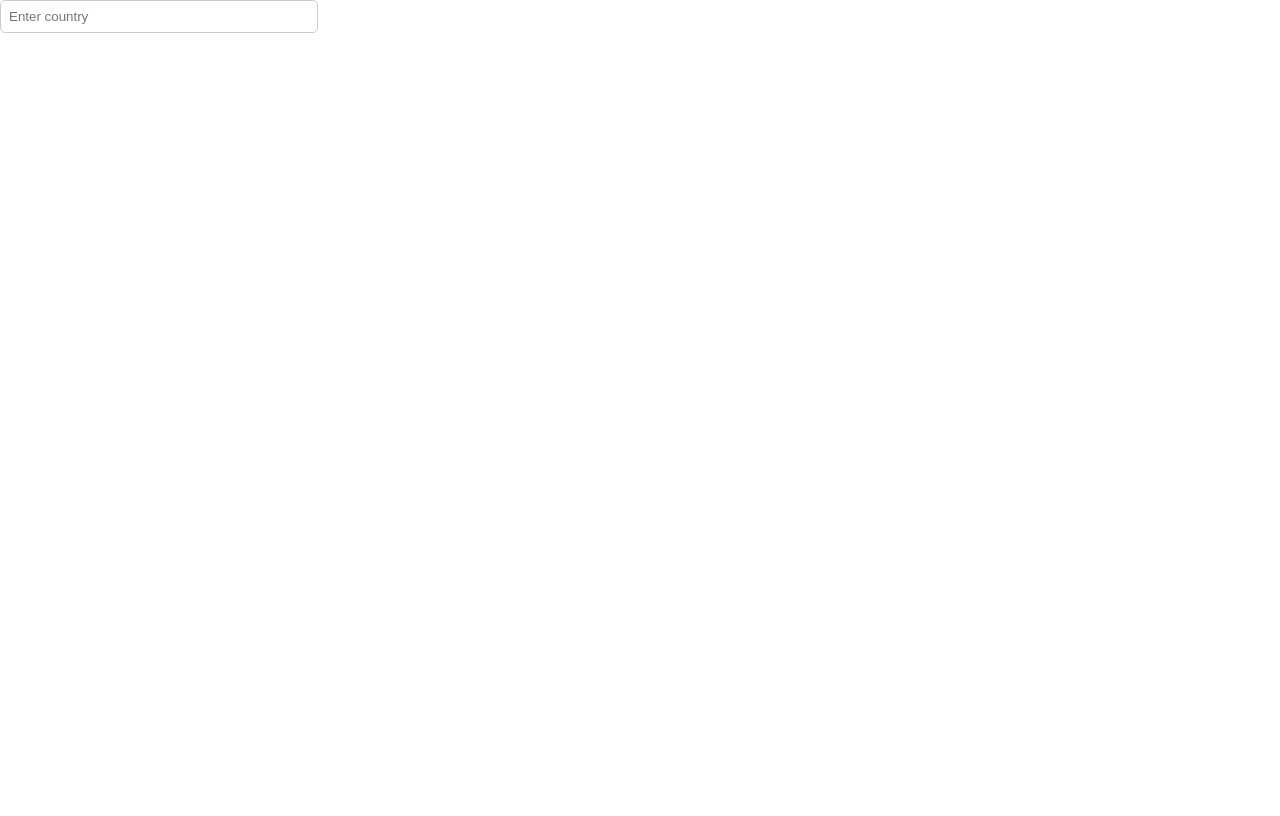
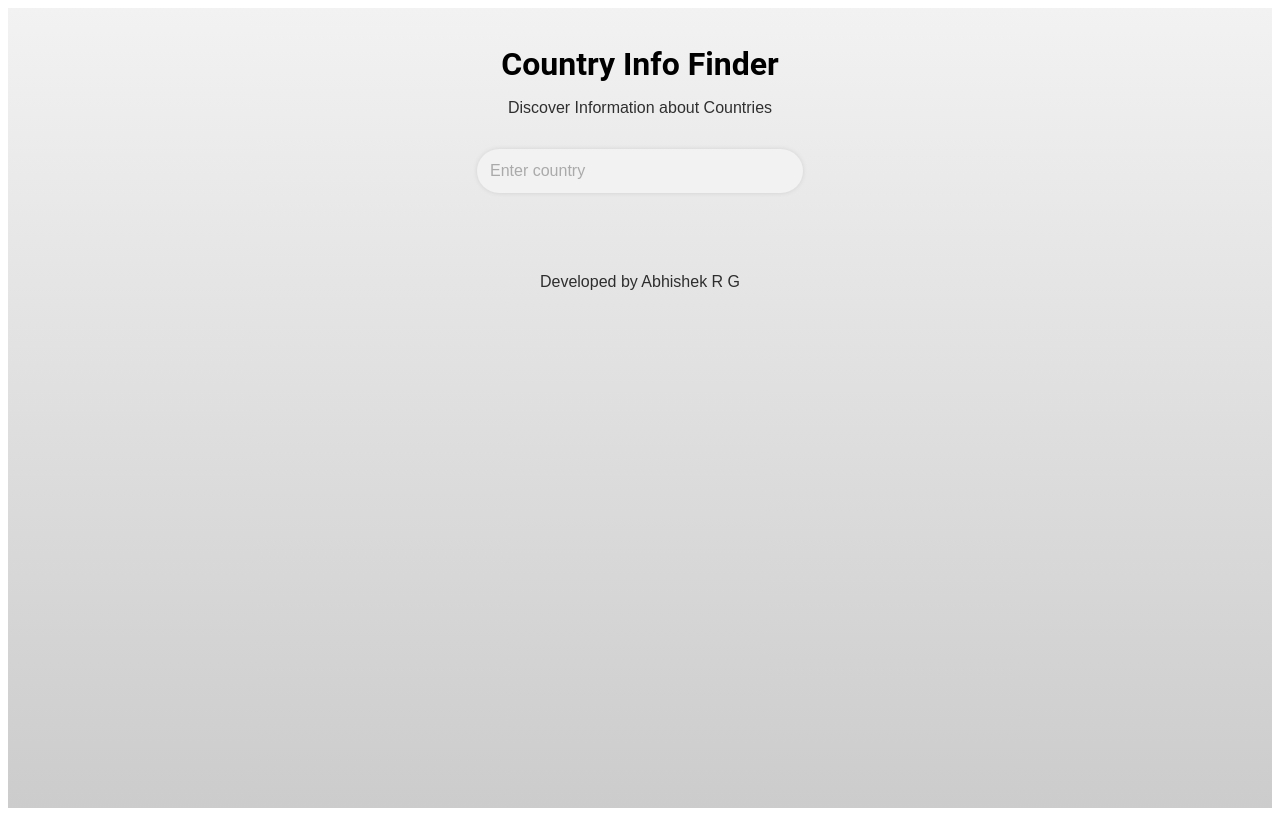
Before and after one commit to Abhi-RG/CountryReactDemo, a React (Vite) app: page / in a window 1280 px wide. Built offline with nearby package versions, Linux system fonts and the light colour scheme.

Commit message:
initial app

```diff
--- a/src/App.css
+++ b/src/App.css
@@ -1,42 +1,10 @@
-/* #root {
-  max-width: 1280px;
-  margin: 0 auto;
-  padding: 2rem;
+.App {
   text-align: center;
+  margin: 0;
+  padding: 0;
+  min-height: 100vh; /* Set a minimum height to fill the entire viewport */
+  background: linear-gradient(to bottom, #f2f2f2, #ccc); /* Gradient background */
+  display: flex;
+  flex-direction: column;
+  align-items: center;
 }
-
-.logo {
-  height: 6em;
-  padding: 1.5em;
-  will-change: filter;
-  transition: filter 300ms;
-}
-.logo:hover {
-  filter: drop-shadow(0 0 2em #646cffaa);
-}
-.logo.react:hover {
-  filter: drop-shadow(0 0 2em #61dafbaa);
-}
-
-@keyframes logo-spin {
-  from {
-    transform: rotate(0deg);
-  }
-  to {
-    transform: rotate(360deg);
-  }
-}
-
-@media (prefers-reduced-motion: no-preference) {
-  a:nth-of-type(2) .logo {
-    animation: logo-spin infinite 20s linear;
-  }
-}
-
-.card {
-  padding: 2em;
-}
-
-.read-the-docs {
-  color: #888;
-} */
--- a/src/App.jsx
+++ b/src/App.jsx
@@ -2,14 +2,18 @@ import './App.css';
 import Search from './component/search/Search';
 import Card from './component/card/Card';
 import { useState } from 'react';
+import Header from './component/header/Header';
+import Footer from './component/footer/footer';
 
 function App() {
   const [searchQuery, setSearchQuery] = useState('');
 
   return (
     <div className='App'>
+      <Header/>
       <Search searchQuery={searchQuery} setSearchQuery={setSearchQuery} />
       <Card searchQuery={searchQuery} />
+      <Footer/>
     </div>
   );
 }
--- a/src/component/card/Card.css
+++ b/src/component/card/Card.css
@@ -2,7 +2,7 @@
   display: flex;
   flex-wrap: wrap;
   justify-content: space-between;
-  max-width: 900px; /* Set a maximum width for the cards */
+  max-width: 100%; /* Set a maximum width for the cards */
   margin-top: 2rem;
 }
 
@@ -26,16 +26,28 @@
   margin: 0.5rem;
   font-weight: bold;
   font-size: medium;
-  font-family: Arial, Helvetica, sans-serif;
+  font-family: "Roboto", sans-serif;
 }
 .card-image {
-  max-width: 100%;
-  height: auto;
-  margin: 0 auto;
+  width: 100%;
+  max-height: 150px;
+  object-fit: cover;
+  border-top-left-radius: 10px;
+  border-top-right-radius: 10px;
 }
 
 .card-text {
   margin: 0.5rem;
-  font-family: Arial, Helvetica, sans-serif;
-  font-weight: 500;
+  opacity: 0.8;
+  font-family: "Arial", sans-serif;
+  font-size: medium;
 }
+.card-image-container {
+  text-align: center;
+  background-color: var(--card-bg-color);
+}
+
+.card-content {
+  padding: 1rem;
+  text-align: left; /* Left-align the content */
+}
--- a/src/component/card/Card.jsx
+++ b/src/component/card/Card.jsx
@@ -1,5 +1,5 @@
-import { useEffect, useState } from 'react';
-import './Card.css';
+import { useEffect, useState } from "react";
+import "./Card.css";
 const Card = ({ searchQuery }) => {
   const [country, setCountryData] = useState([]);
 
@@ -9,7 +9,7 @@ const Card = ({ searchQuery }) => {
 
   const onInIt = () => {
     if (searchQuery.length) {
-      fetch('https://restcountries.com/v3.1/name/' + searchQuery)
+      fetch("https://restcountries.com/v3.1/name/" + searchQuery)
         .then((response) => {
           return response.json();
         })
@@ -23,27 +23,36 @@ const Card = ({ searchQuery }) => {
     }
   };
 
-  console.log(country, 'country');
   return (
     <div className="card-container">
       {country?.map((country, index) => (
-        <div className='card' key={index}>
+        <div className="card" key={index}>
+          <div className="card-image-container">
             <img
               className="card-image"
               src={country.flags.png}
               alt="Flag"
-            style={{ width: '100px', height: 'auto' }}
+              style={{ width: "100px", height: "auto" }}
             />
+          </div>
+          <div className="card-content">
             <p className="card-title">Country Name: {country.name.common}</p>
             <p className="card-title">Capital: {country.capital}</p>
             <p className="card-text">Area: {country.area} square kilometers</p>
             <p className="card-text">Population: {country.population}</p>
-          {/* <p className="card-text">
-            Currency: {Object.keys(country.currencies).join(', ')}
-          </p> */}
-          {/* <p className="card-text">
-            Language: {Object.values(country.languages).join(', ')}
-          </p>  */}
+            <p className="card-text">
+              Currency:{" "}
+              {country?.currencies
+                ? Object.keys(country?.currencies)?.join(", ")
+                : "NA"}
+            </p>
+            <p className="card-text">
+              Language:{" "}
+              {country?.languages
+                ? Object.values(country?.languages)?.join(", ")
+                : "NA"}
+            </p>
+          </div>
         </div>
       ))}
     </div>
--- a/src/component/header/Header.css
+++ b/src/component/header/Header.css
@@ -0,0 +1,17 @@
+.header {
+  /* background: linear-gradient(to right, #3498db, #e74c3c); Gradient background */
+  padding: 1rem 0;
+  text-align: center;
+}
+
+.header-title {
+  font-size: 2rem;
+  margin-bottom: 0.5rem;
+  font-family: 'Roboto', sans-serif;
+}
+
+.header-subtitle {
+  font-size: 1rem;
+  opacity: 0.8;
+  font-family: 'Arial', sans-serif;
+}
--- a/src/component/header/Header.jsx
+++ b/src/component/header/Header.jsx
@@ -1,8 +1,10 @@
+import './Header.css'
 const Header = () => {
   return (
-    <div className="header">
-      <button>Home</button>
-    </div>
+    <header className="header">
+      <h1 className="header-title">Country Info Finder</h1>
+      <p className="header-subtitle">Discover Information about Countries</p>
+    </header>
   );
 };
 export default Header;
--- a/src/component/search/Search.css
+++ b/src/component/search/Search.css
@@ -1,4 +1,4 @@
-
+/*
 .search-bar {
   margin-bottom: 1rem;
   display: flex;
@@ -11,4 +11,32 @@
   width: 300px;
   border: 1px solid #ccc;
   border-radius: 5px;
+} */
+.search-bar {
+  margin-bottom: 2rem;
+  display: flex;
+  justify-content: center;
+  align-items: center;
 }
+
+.search-bar input {
+  padding: 0.8rem;
+  width: 300px;
+  border: none;
+  border-radius: 25px;
+  background-color: #f2f2f2;
+  box-shadow: 0px 0px 5px rgba(0, 0, 0, 0.1);
+  outline: none;
+  font-size: 1rem;
+  transition: box-shadow 0.2s ease-in-out;
+    font-family: 'Arial', sans-serif;
+
+}
+
+.search-bar input::placeholder {
+  color: #aaa;
+}
+
+.search-bar input:focus {
+  box-shadow: 0px 0px 10px rgba(0, 0, 0, 0.2);
+}
--- a/src/component/search/Search.jsx
+++ b/src/component/search/Search.jsx
@@ -1,4 +1,4 @@
-import { useState } from 'react';
+// import { useState } from 'react';
 import './Search.css';
 const Search = ({ searchQuery, setSearchQuery }) => {
   const handleInput = (e) => {
--- a/src/index.css
+++ b/src/index.css
@@ -1,68 +1,3 @@
-:root {
-  font-family: Inter, system-ui, Avenir, Helvetica, Arial, sans-serif;
-  line-height: 1.5;
-  font-weight: 400;
-
-  color-scheme: light dark;
-  color: rgba(255, 255, 255, 0.87);
-  background-color: #242424;
-
-  font-synthesis: none;
-  text-rendering: optimizeLegibility;
-  -webkit-font-smoothing: antialiased;
-  -moz-osx-font-smoothing: grayscale;
-  -webkit-text-size-adjust: 100%;
+.body{
+  padding: '0px';
 }
-
-a {
-  font-weight: 500;
-  color: #646cff;
-  text-decoration: inherit;
-}
-a:hover {
-  color: #535bf2;
-}
-
-body {
-  margin: 0;
-  display: flex;
-  min-width: 320px;
-  min-height: 100vh;
-}
-
-h1 {
-  font-size: 3.2em;
-  line-height: 1.1;
-}
-
-button {
-  border-radius: 8px;
-  border: 1px solid transparent;
-  padding: 0.6em 1.2em;
-  font-size: 1em;
-  font-weight: 500;
-  font-family: inherit;
-  background-color: #1a1a1a;
-  cursor: pointer;
-  transition: border-color 0.25s;
-}
-button:hover {
-  border-color: #646cff;
-}
-button:focus,
-button:focus-visible {
-  outline: 4px auto -webkit-focus-ring-color;
-}
-
-@media (prefers-color-scheme: light) {
-  :root {
-    color: #213547;
-    background-color: #ffffff;
-  }
-  a:hover {
-    color: #747bff;
-  }
-  button {
-    background-color: #f9f9f9;
-  }
-}
```
Also changed, not shown: 1 other file (tests, documents, lock files or other folders). Lines whose indentation alone changed are shown as unchanged.
